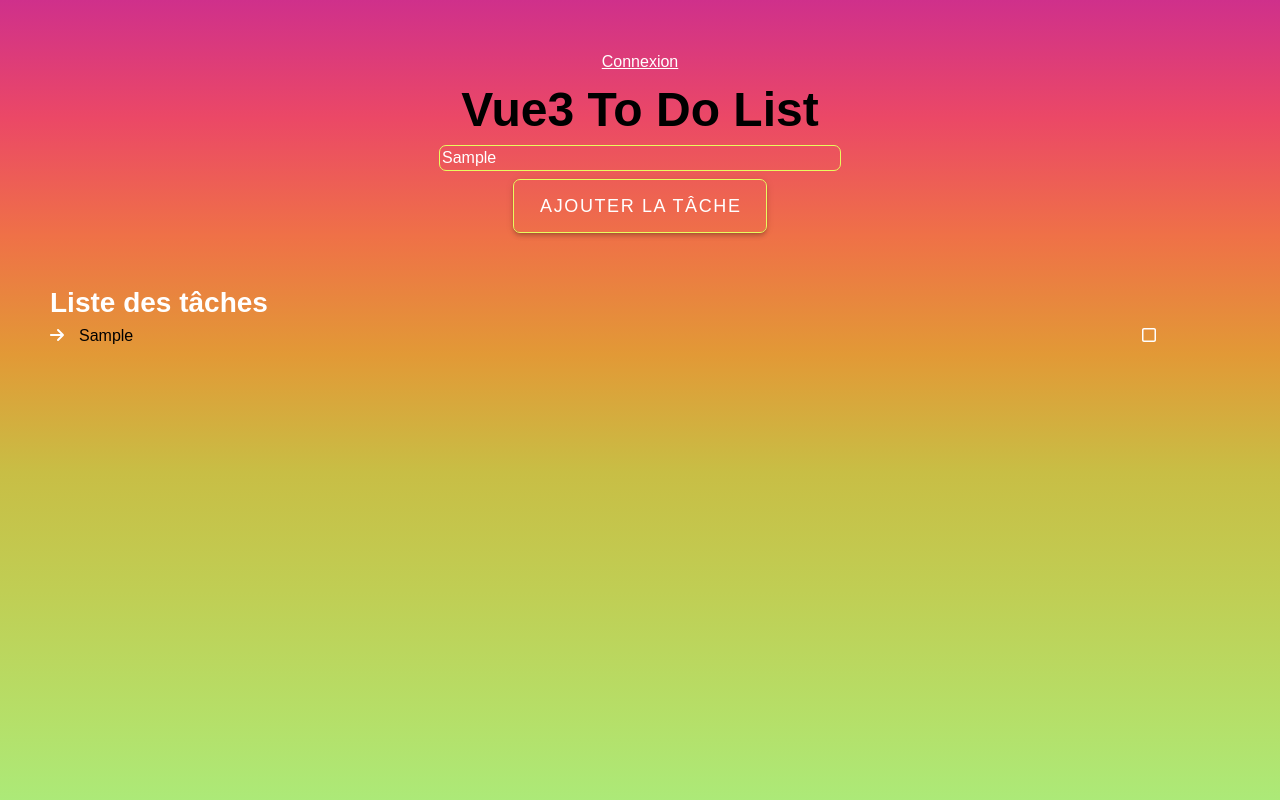
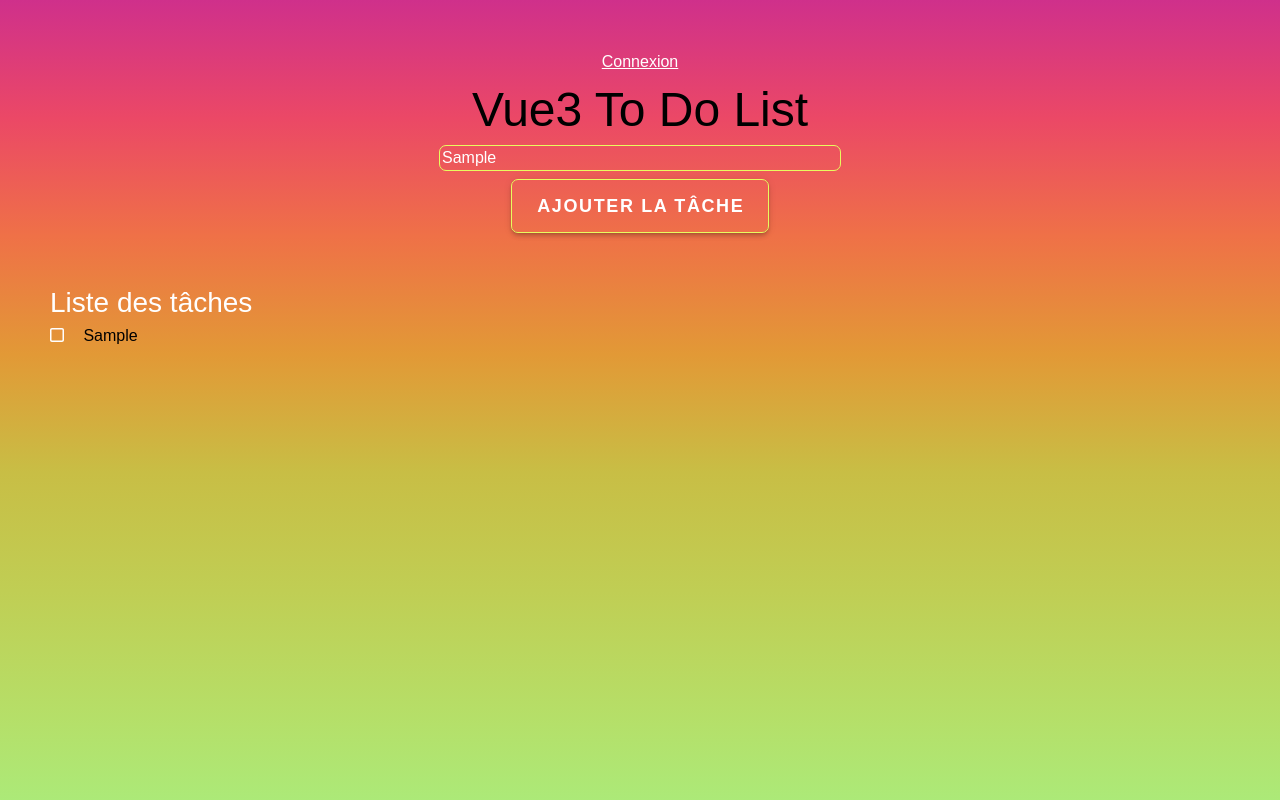
Before and after one commit to CesarMoroPro/Vue-Todo-List, a Vue app: page / in a window 1280 px wide. Both pictures are taken after typing "Sample" into the empty fields and a click on the button "AJOUTER LA TÂCHE". Shown: the top 800 px of the page. Built offline with nearby package versions, Linux system fonts and the light colour scheme; a web font is replaced by a local one.

Commit message:
FEATURE --SUCCESS : amélioration de l'UX sur une tâche

```diff
--- a/index.html
+++ b/index.html
@@ -5,6 +5,11 @@
     <link rel="icon" href="/favicon.ico">
     <meta name="viewport" content="width=device-width, initial-scale=1, shrink-to-fit=no">
     <title>Vue3 To Do List</title>
+
+    <!-- GOOGLE FONT -->
+    <link rel="preconnect" href="https://fonts.googleapis.com">
+    <link rel="preconnect" href="https://fonts.gstatic.com" crossorigin>
+    <link href="https://fonts.googleapis.com/css2?family=REM:wght@200;300;400;500&display=swap" rel="stylesheet">
   </head>
 
   <body>
--- a/src/App.vue
+++ b/src/App.vue
@@ -12,11 +12,13 @@ import TodoApp from '@/views/TodoApp.vue';
 body {
         margin: 50px;
         height: 1200px;
-        font-family: Arial, Helvetica, sans-serif;
+        font-family: 'REM', Arial, Helvetica, sans-serif;
+        font-weight: 300;
         background-image: linear-gradient(to bottom, #cf308b, #eb4866, #ef7147, #e29936, #c8be45, #c0ce54, #b6de67, #a9ed7d, #b8f176, #c7f56e, #d8f866, #e9fb5f);
 
         h2 {
                 font-size: 1.75rem;
+                font-weight: 400;
                 color: white;
         }
 
--- a/src/components/Header.vue
+++ b/src/components/Header.vue
@@ -19,9 +19,14 @@ header {
         align-items: center;
         margin-bottom: 50px;
 
+        h1 {
+                font-weight: 500;
+        }
+
         .connexion-button {
                 color: white;
                 text-decoration: underline;
+                font-weight: 100;
         }
         .main-title {
                 font-size: 3rem;
--- a/src/components/TodoArchive.vue
+++ b/src/components/TodoArchive.vue
@@ -1,10 +1,16 @@
 <template>
-        <div v-if="archiveList.length > 0">
+        <div
+                class="all-tasks"
+                v-if="archiveList.length > 0"
+        >
 
                 <h2 v-show="archiveList.length === 1">Tâche archivée</h2>
                 <h2 v-show="archiveList.length !== 1">Tâches archivées</h2>
 
-                <div v-for="archivedTask in archiveList" :key="archivedTask.id">
+                <div
+                        class="one-task"
+                        v-for="archivedTask in archiveList" :key="archivedTask.id"
+                >
                         <div class="name-task">
                                 <span>{{  archivedTask.item }}.</span>
                         </div>
@@ -41,3 +47,18 @@ const { cancelArchiveItem, askConfirmationDeletion } = store;
 
 
 </script>
+
+<style lang="scss" scoped>
+.all-tasks {
+        width: 50%;
+        margin-right: 5%;
+        display: flex;
+        flex-direction: column;
+        .one-task {
+                display: flex;
+                flex-direction: row;
+                justify-content: space-between;
+        }
+}
+
+</style>
--- a/src/components/TodoForm.vue
+++ b/src/components/TodoForm.vue
@@ -77,10 +77,12 @@ form {
         button {
                 color: white;
                 margin-top: 10px;
+                font-weight: 700;
         }
 
         button:hover {
                 color: #E9FB5F;
+                font-weight: 300;
         }
 }
 
--- a/src/components/TodoList.vue
+++ b/src/components/TodoList.vue
@@ -1,4 +1,5 @@
 <template>
+        <!-- "archiveList" est importée grâce au store "useTodoListStore" dans "/stores/todoList.js" -->
         <section
                 class="all-tasks"
                 :class="archiveList.length === 0 ? 'all-tasks-full' : 'all-tasks-middle'"
@@ -6,19 +7,32 @@
                 <h2>Liste des tâches</h2>
 
                 <!-- "todoList" est importée grâce au store "useTodoListStore" dans "/stores/todoList.js" -->
-                <div v-for="task, index in todoList" :key="task.id" >
-                        <div class="one-task">
+                <div
+                class="one-task"
+                v-for="task, index in todoList" :key="task.id"
+                >
                                 <div class="name-task">
-                                        <span :class="{ completed: task.completed }"><font-awesome-icon class="icons-tasks-name" :icon="['fas', 'arrow-right']" />{{ task.item }}</span>
+                                        <span
+                                                v-show="!task.completed"
+                                                @click.stop="toggleCompleted(task.id)"
+                                        >
+                                                <font-awesome-icon class="icons-tasks-name" :icon="['far', 'square']" />
+                                                {{ task.item }}
+                                        </span>
+
+                                        <span
+                                                v-show="task.completed"
+                                                class="completed"
+                                        >
+                                                <font-awesome-icon class="icons-tasks-name" :icon="['far', 'square-check']" />
+                                                {{ task.item }}
+                                        </span>
                                 </div>
 
                                 <div class="all-icons-for-one-task">
-                                        <span class="icons-tasks-buttons" @click.stop="toggleCompleted(task.id)" v-show="!task.completed"><font-awesome-icon :icon="['far', 'square']" /></span>
-                                        <span class="icons-tasks-buttons" @click.stop="toggleCompleted(task.id)" v-show="task.completed"><font-awesome-icon :icon="['far', 'square-check']" /></span>
                                         <span class="icons-tasks-buttons" @click.stop="toggleCompleted(task.id)" v-show="task.completed"><font-awesome-icon :icon="['fas', 'arrow-rotate-left']" /></span>
                                         <span class="icons-tasks-buttons" @click="archiveItem(task.id, index)" v-show="task.completed"><font-awesome-icon :icon="['fas', 'box-archive']" /></span>
                                 </div>
-                        </div>
                 </div>
         </section>
 </template>
```
